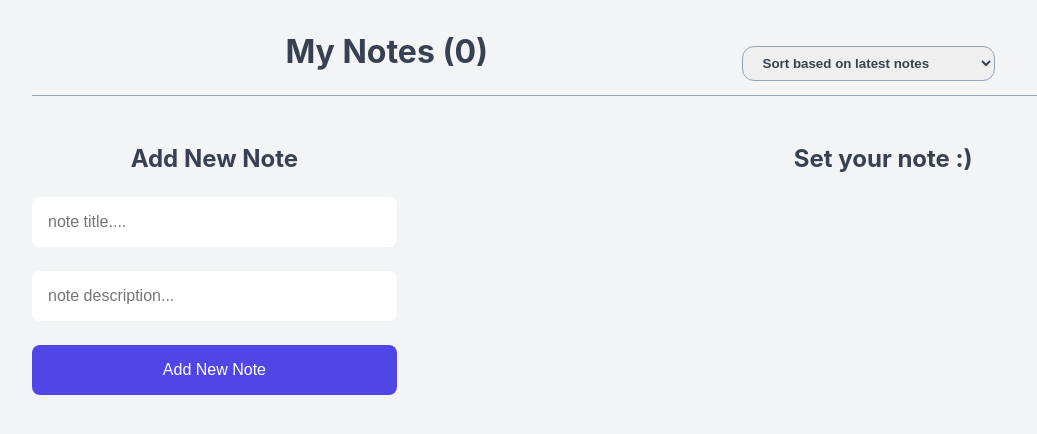
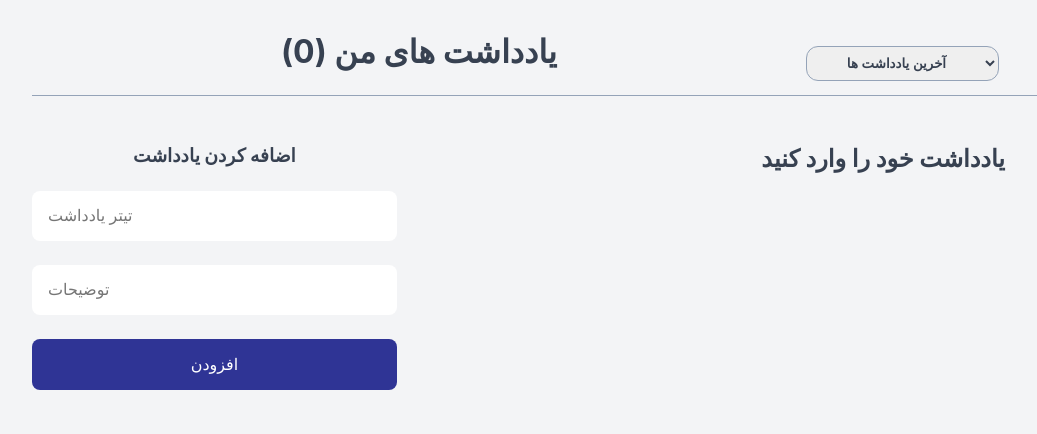
Before and after one commit to ItsBahare/note-app, a React (Vite) app: page / in a window 1280 px wide. Shown: the top 434 px of the page, without its empty margins (0-1037 px from the left). Built offline with nearby package versions, Linux system fonts and the light colour scheme.

Commit message:
create Messag component

```diff
--- a/src/assets/components/AddNewNote.jsx
+++ b/src/assets/components/AddNewNote.jsx
@@ -21,24 +21,24 @@ function AddNewNote({ handleNote }) {
 
   return (
     <div>
-      <h2>Add New Note</h2>
+      <h3>اضافه کردن یادداشت</h3>
       <form className="note-form" onSubmit={handleFormSubmit}>
         <input
           type="text"
           value={title}
           onChange={(e) => setTitle(e.target.value)}
           className="text-field"
-          placeholder="note title...."
+          placeholder="تیتر یادداشت"
         />
         <input
           type="text"
           value={description}
           onChange={(e) => setDescription(e.target.value)}
           className="text-field"
-          placeholder="note description..."
+          placeholder="توضیحات"
         />
         <button type="submit" className="btn btn--primary">
-          Add New Note
+          افزودن
         </button>
       </form>
     </div>
--- /dev/null
+++ b/src/assets/components/Message.jsx
@@ -0,0 +1,5 @@
+function Message({ children }) {
+  return <h2>{children}</h2>;
+}
+
+export default Message;
--- a/src/assets/components/NoteHeader.jsx
+++ b/src/assets/components/NoteHeader.jsx
@@ -1,11 +1,11 @@
 function NoteHeader({ note, sortBy, onSort }) {
   return (
     <div className="note-header">
-      <h1>My Notes ({note.length})</h1>
+      <h1>یادداشت های من ({note.length})</h1>
       <select value={sortBy} onChange={onSort}>
-        <option value="latest">Sort based on latest notes</option>
-        <option value="earliest">Sort based on earliest notes</option>
-        <option value="completed">Sort based on completed notes</option>
+        <option value="latest">آخرین یادداشت ها</option>
+        <option value="earliest">اولین یادداشت ها</option>
+        <option value="completed">یادداشت های تکمیل شده</option>
       </select>
     </div>
   );
--- a/src/assets/components/NoteStatus.jsx
+++ b/src/assets/components/NoteStatus.jsx
@@ -1,20 +1,22 @@
+import Message from "./Message";
+
 function NoteStatus({ note }) {
   const AllNotes = note.length;
   const Uncompleted = note.filter((n) => n.completed).length;
   const Open = AllNotes - Uncompleted;
 
-  if (!AllNotes) return <h2>Set your note :)</h2>;
+  if (!AllNotes) return <Message>یادداشت خود را وارد کنید</Message>;
 
   return (
     <ul className="note-status">
       <li>
-        All Notes<span>{AllNotes}</span>
+        همه یادداشت ها<span>{AllNotes}</span>
       </li>
       <li>
-        Uncompleted<span>{Uncompleted}</span>
+        تکمیل نشده<span>{Uncompleted}</span>
       </li>
       <li>
-        Open<span>{Open}</span>
+        باز<span>{Open}</span>
       </li>
     </ul>
   );
--- a/src/index.css
+++ b/src/index.css
@@ -7,7 +7,7 @@
   --text-300: #cbd5e1;
   --white: #fff;
   --primary-700: #4338ca;
-  --primary-600: #4f46e5;
+  --primary-600: #2f3495;
   --primary-100: #e0e7ff;
   --rose-500: #f43f5e;
 }
@@ -40,15 +40,12 @@ p {
   text-align: left;
 }
 
-h1 {
+
+h1 ,h2 , h3  {
   margin-bottom: 1.5rem;
   color: var(--text-700);
 }
 
-h2 {
-  margin-bottom: 1.5rem;
-  color: var(--text-700);
-}
 
 input[type="checkbox"] {
   transform: scale(1.5);
@@ -68,6 +65,7 @@ select {
   border-radius: 0.75rem;
   font-weight: 700;
   color: var(--text-700);
+  text-align: center;
 }
 
 .text-field {
```
